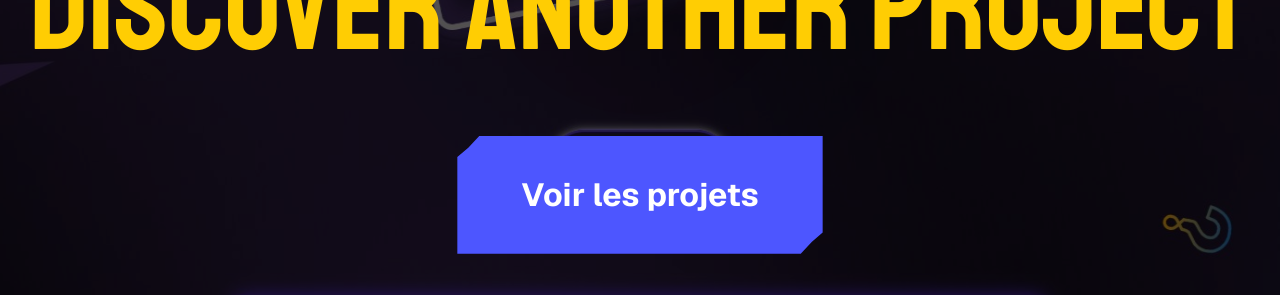
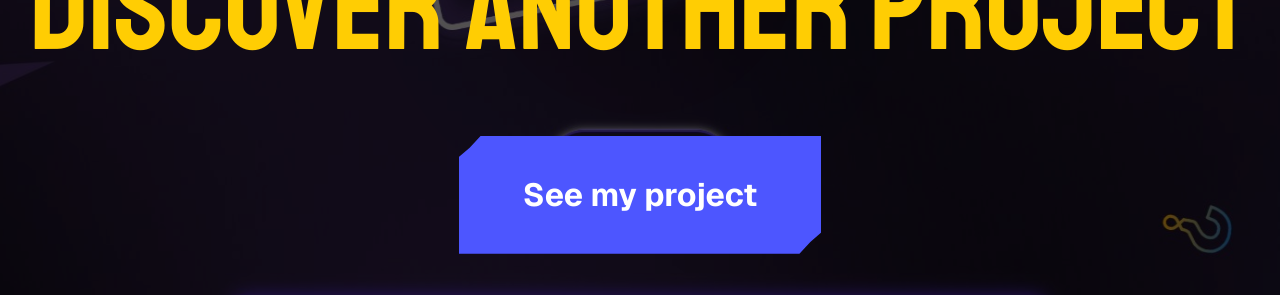
Before and after one commit to clementAvesque/portfolio_Cl-ment_Avesque, a Vue app: page / in a window 1280 px wide. Shown: the part 2760-3055 px from the top of the page. Built offline with nearby package versions, Linux system fonts and the light colour scheme; a web font is replaced by a local one.

Commit message:
Update carousselle.vue

```diff
--- a/src/components/carousselle.vue
+++ b/src/components/carousselle.vue
@@ -1,7 +1,7 @@
 <template>
   <div ref="projectEl" class="project-banner">
     <h2>DISCOVER ANOTHER PROJECT</h2>
-    <CustomButton text="Voir les projets" size="grand" use="actif" />
+    <CustomButton text="See my project" size="grand" use="actif" />
   </div>
 </template>
 
```
